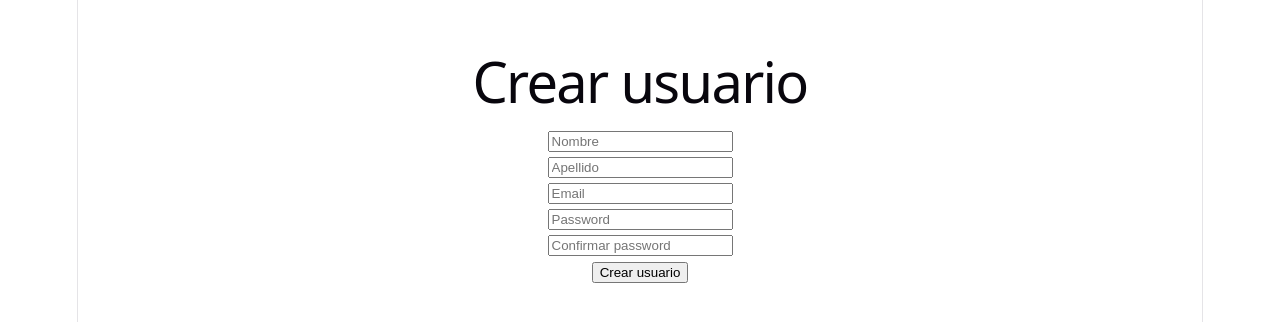
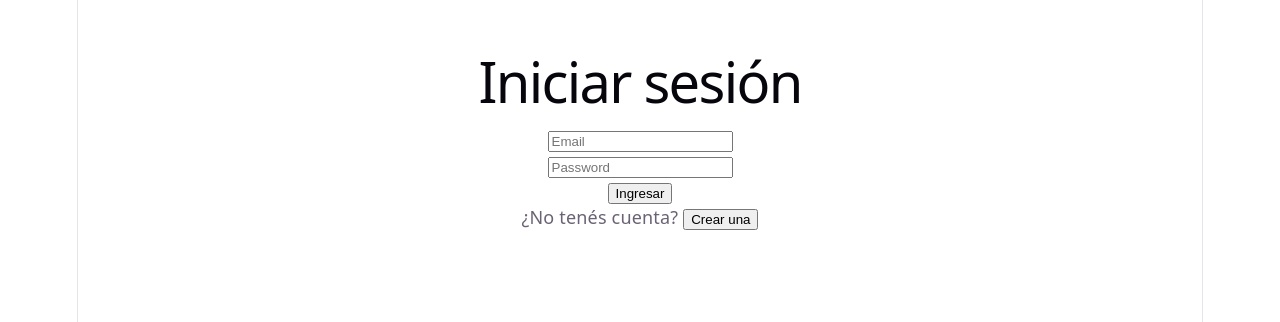
Before and after one commit to GereArguello/notes-api, a React app in the folder frontend/: page / in a window 1280 px wide. Shown: the top 322 px of the page. Built offline with nearby package versions, Linux system fonts and the light colour scheme; the HTML template or start-up script is replaced by a standard one.

Commit message:
login, registro y manejo de token con React

```diff
--- a/frontend/src/App.jsx
+++ b/frontend/src/App.jsx
@@ -1,105 +1,26 @@
 import { useState } from "react";
+import LoginForm from "./components/LoginForm";
+import RegisterForm from "./components/RegisterForm";
 
 function App() {
-  const [firstName, setFirstName] = useState("");
-  const [lastName, setLastName] = useState("");
-  const [email, setEmail] = useState("");
-  const [password, setPassword] = useState("");
-  const [password2, setPassword2] = useState("");
-  const [message, setMessage] = useState("");
+  const [view, setView] = useState("login");
+  const [token, setToken] = useState(null);
 
-  const handleSubmit = async (e) => {
-    e.preventDefault(); // evita recarga de página
+  //  si hay token → usuario logueado
+  if (token) {
+    return <h1>Estás logueado ✅</h1>;
+  }
 
-    try {
-      const response = await fetch("http://localhost:8000/users", {
-        method: "POST",
-        headers: {
-          "Content-Type": "application/json",
-        },
-        body: JSON.stringify({
-          first_name: firstName,
-          last_name: lastName,
-          email,
-          password,
-          password2,
-        }),
-      });
+  if (view === "login") {
+    return (
+      <LoginForm
+        onSwitch={() => setView("register")}
+        onLogin={(token) => setToken(token)}
+      />
+    );
+  }
 
-      const data = await response.json();
-
-      if (!response.ok) {
-        setMessage("Error: " + JSON.stringify(data));
-        return;
-      }
-
-      setMessage("Usuario creado correctamente ✅");
-    } catch (error) {
-      setMessage("Error de conexión ❌");
-    }
-  };
-
-  return (
-    <div style={{ padding: "2rem" }}>
-      <h1>Crear usuario</h1>
-
-      <form onSubmit={handleSubmit}>
-        <div>
-          <input
-            type="text"
-            placeholder="Nombre"
-            value={firstName}
-            onChange={(e) => setFirstName(e.target.value)}
-            required
-          />
-        </div>
-
-        <div>
-          <input
-            type="text"
-            placeholder="Apellido"
-            value={lastName}
-            onChange={(e) => setLastName(e.target.value)}
-            required
-          />
-        </div>
-
-        <div>
-          <input
-            type="email"
-            placeholder="Email"
-            value={email}
-            onChange={(e) => setEmail(e.target.value)}
-            required
-          />
-        </div>
-
-        <div>
-          <input
-            type="password"
-            placeholder="Password"
-            value={password}
-            onChange={(e) => setPassword(e.target.value)}
-            required
-          />
-        </div>
-
-        <div>
-          <input
-            type="password"
-            placeholder="Confirmar password"
-            value={password2}
-            onChange={(e) => setPassword2(e.target.value)}
-            required
-          />
-        </div>
-
-        <button type="submit">Crear usuario</button>
-      </form>
-
-      {message && <p>{message}</p>}
-    </div>
-  );
+  return <RegisterForm onSwitch={() => setView("login")} />;
 }
 
 export default App;
--- /dev/null
+++ b/frontend/src/components/LoginForm.jsx
@@ -0,0 +1,77 @@
+import { useState } from "react";
+
+function LoginForm({ onSwitch, onLogin }) {
+  const [email, setEmail] = useState("");
+  const [password, setPassword] = useState("");
+  const [message, setMessage] = useState("");
+
+  const handleSubmit = async (e) => {
+    e.preventDefault();
+
+    try {
+      const response = await fetch("http://localhost:8000/auth/login", {
+        method: "POST",
+        headers: {
+          "Content-Type": "application/x-www-form-urlencoded",
+        },
+        body: new URLSearchParams({
+          username: email, // OAuth2 espera "username"
+          password: password,
+        }),
+      });
+
+      const data = await response.json();
+
+      if (!response.ok) {
+        setMessage("Error: " + JSON.stringify(data));
+        return;
+      }
+
+
+      onLogin(data.access_token);
+      setMessage("Login correcto ✅");
+    } catch (error) {
+      console.error(error);
+      setMessage("Error de conexión ❌");
+    }
+  };
+
+  return (
+    <div style={{ padding: "2rem" }}>
+      <h1>Iniciar sesión</h1>
+
+      <form onSubmit={handleSubmit}>
+        <div>
+          <input
+            type="email"
+            placeholder="Email"
+            value={email}
+            onChange={(e) => setEmail(e.target.value)}
+            required
+          />
+        </div>
+
+        <div>
+          <input
+            type="password"
+            placeholder="Password"
+            value={password}
+            onChange={(e) => setPassword(e.target.value)}
+            required
+          />
+        </div>
+
+        <button type="submit">Ingresar</button>
+      </form>
+
+      <p>
+        ¿No tenés cuenta?{" "}
+        <button onClick={onSwitch}>Crear una</button>
+      </p>
+
+      {message && <p>{message}</p>}
+    </div>
+  );
+}
+
+export default LoginForm;
--- /dev/null
+++ b/frontend/src/components/RegisterForm.jsx
@@ -0,0 +1,114 @@
+import { useState } from "react";
+
+function RegisterForm({ onSwitch }) {
+  const [firstName, setFirstName] = useState("");
+  const [lastName, setLastName] = useState("");
+  const [email, setEmail] = useState("");
+  const [password, setPassword] = useState("");
+  const [password2, setPassword2] = useState("");
+  const [message, setMessage] = useState("");
+
+  const handleSubmit = async (e) => {
+    e.preventDefault(); // evita recarga de página
+
+    try {
+      const response = await fetch("http://localhost:8000/users", {
+        method: "POST",
+        headers: {
+          "Content-Type": "application/json",
+        },
+        body: JSON.stringify({
+          first_name: firstName,
+          last_name: lastName,
+          email,
+          password,
+          password2,
+        }),
+      });
+
+      const data = await response.json();
+
+      if (!response.ok) {
+        setMessage("Error: " + JSON.stringify(data));
+        return;
+      }
+
+      setMessage("Usuario creado correctamente ✅");
+
+      setTimeout(() => {
+      onSwitch();
+      }, 2000);
+      } catch (error) {
+        setMessage("Error de conexión ❌");
+      }
+    };
+
+  return (
+    <div style={{ padding: "2rem" }}>
+      <h1>Crear usuario</h1>
+
+      <form onSubmit={handleSubmit}>
+        <div>
+          <input
+            type="text"
+            placeholder="Nombre"
+            value={firstName}
+            onChange={(e) => setFirstName(e.target.value)}
+            required
+          />
+        </div>
+
+        <div>
+          <input
+            type="text"
+            placeholder="Apellido"
+            value={lastName}
+            onChange={(e) => setLastName(e.target.value)}
+            required
+          />
+        </div>
+
+        <div>
+          <input
+            type="email"
+            placeholder="Email"
+            value={email}
+            onChange={(e) => setEmail(e.target.value)}
+            required
+          />
+        </div>
+
+        <div>
+          <input
+            type="password"
+            placeholder="Password"
+            value={password}
+            onChange={(e) => setPassword(e.target.value)}
+            required
+          />
+        </div>
+
+        <div>
+          <input
+            type="password"
+            placeholder="Confirmar password"
+            value={password2}
+            onChange={(e) => setPassword2(e.target.value)}
+            required
+          />
+        </div>
+
+        <button type="submit">Crear usuario</button>
+      </form>
+
+        <p>
+        ¿Ya tenés cuenta?{" "}
+        <button onClick={onSwitch}>Iniciar sesión</button>
+        </p>
+
+      {message && <p>{message}</p>}
+    </div>
+  );
+}
+
+export default RegisterForm;
```
